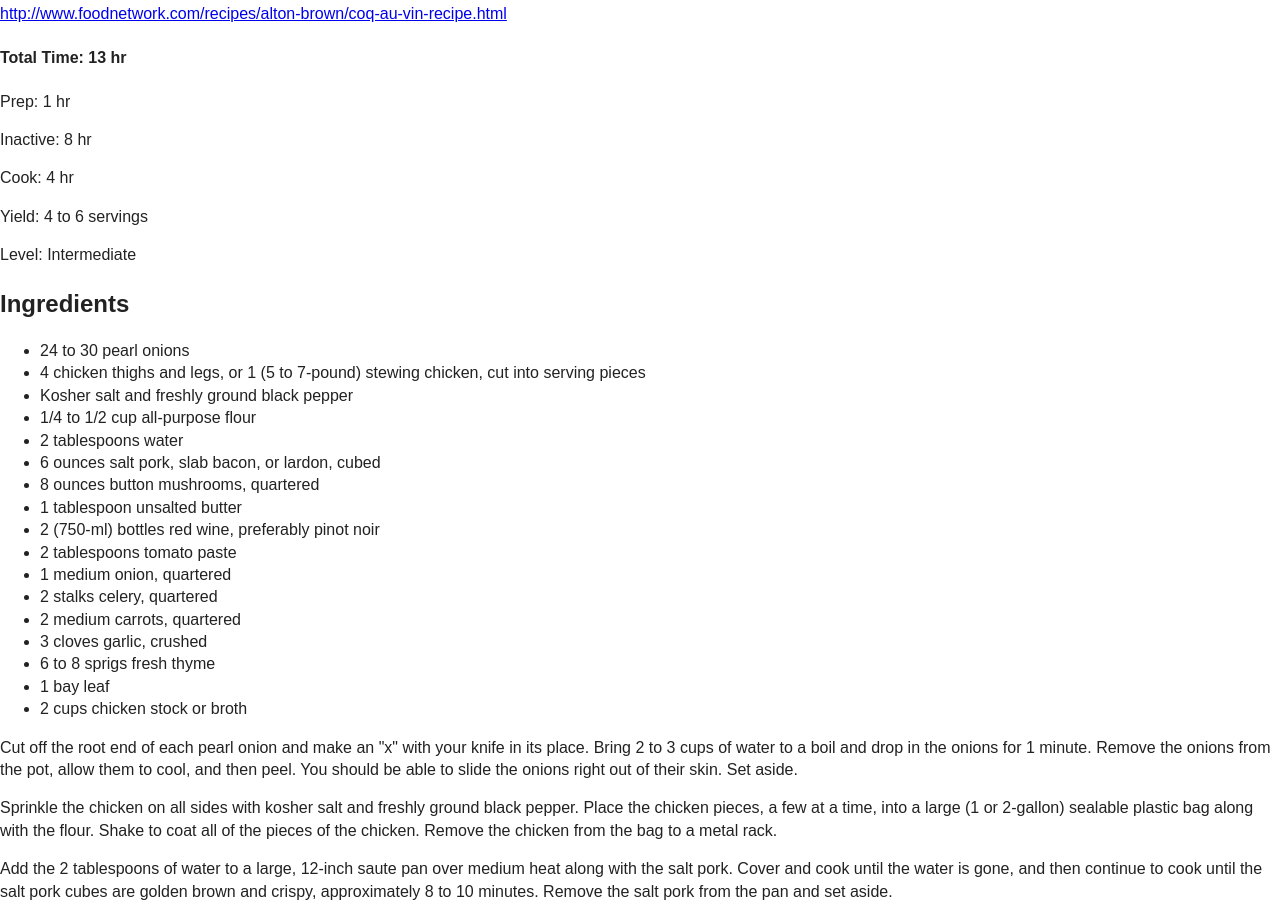
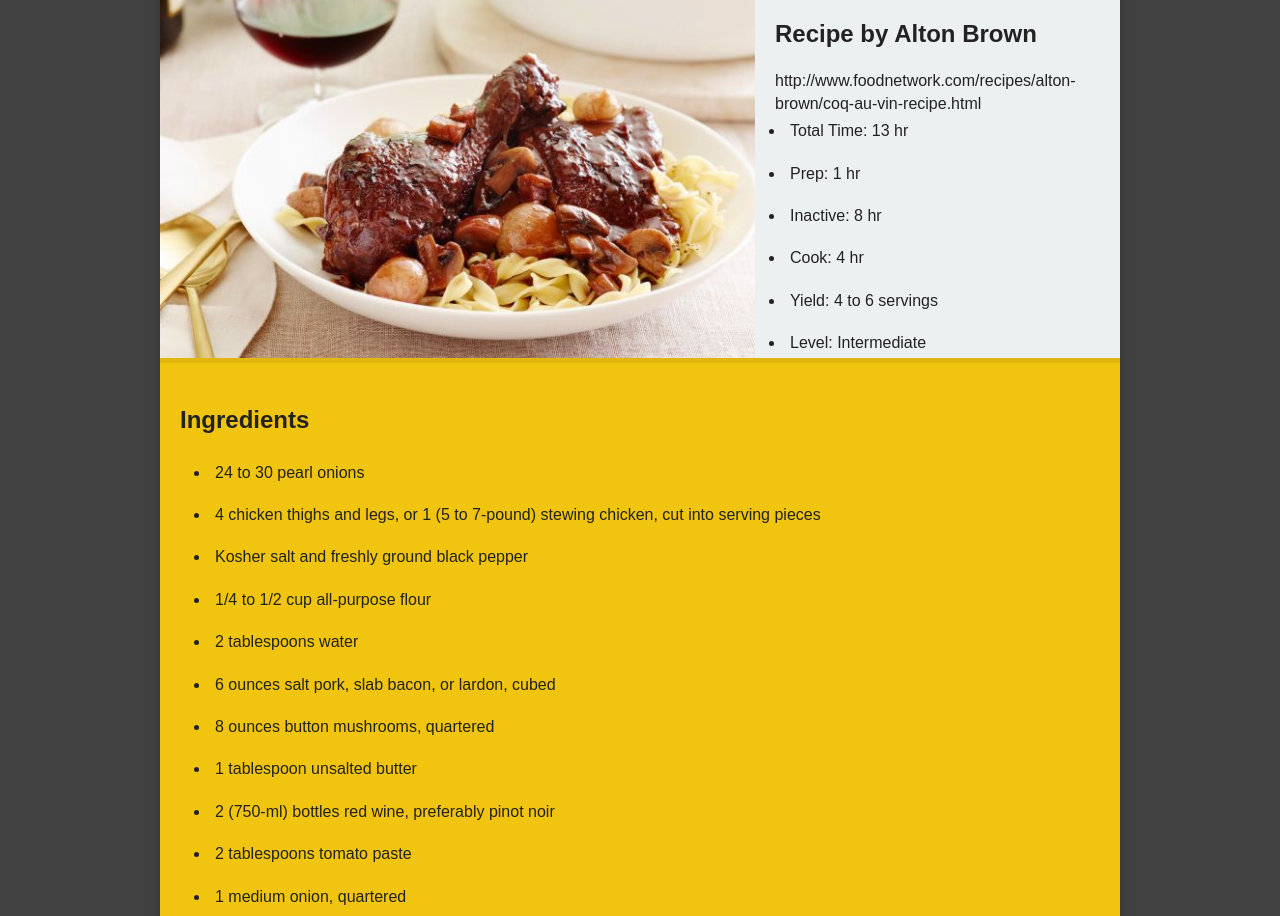
Before and after one commit to ntsummers/TC349, a plain HTML site: page week5/index.html in a window 1280 px wide. Shown: the part 128-1044 px from the top of the page. Drawn offline with nearby package versions, Linux system fonts and the light colour scheme.

Commit message:
Week5 Lab upload

```diff
--- a/week5/css/main.css
+++ b/week5/css/main.css
@@ -97,16 +97,89 @@ textarea {
    Author's custom styles
    ========================================================================== */
 
+body {
+	background: #424242;
+/*	background: #FCFFF5;*/
+}
+
+.wrap {
+	margin: 0 auto;
+	width: 960px;
+}
 
 
+.recipe {
+	background: #fff;
+	border-radius: 5px;
+	box-shadow: 0 0 15px rgba(0,0,0,.2);
+	margin-top: 40px;
+}
 
+.recipe img {
+	display: block;
+	width: 595px;
+	float:left;
+	border-top-left-radius: 5px;
+}
 
+.recipe .recipe-meta {
+	width: 365px;
+	float: left;
+	border-top-right-radius: 5px;
+	display: block;
+	height: 446px;
+	background-color: #ecf0f1;
+}
 
+.recipe .recipe-meta h1 {
+	padding: 20px;
+	background: #d35400;
+	margin: 0;
+	color: #fff;
+	border-top-right-radius: 5px;
+}
 
+.recipe .recipe-meta h2, .recipe .recipe-meta p {
+	margin: 20px 0 0 0;
+	padding: 0 20px;
+}
 
+/*.recipe .recipe-meta h1 {
+	padding: 20px;
+	background: #d35400;
+	margin: 0;
+	color: #fff;
+	border-top-right-radius: 5px;
+}*/
 
+.ingredients {
+	clear: both;
+	padding: 20px;
+	background: #f1c40f;
+	border-top: 5px solid #e1b70f;
+}
 
+.directions {
+	padding: 20px;
+	border-top: 5px solid #f3f3f3;
+}
 
+ul, ol {
+	padding: 0;
+	margin: 0 0 0 30px;
+}
+
+li {
+	margin: 0 0 10px 0;
+	padding: 5px;
+}
+
+.note {
+	background: #ecf0f1;
+	padding: 20px;
+	border-bottom-right-radius:5px;
+	border-bottom-left-radius:5px;
+}
 
 
 
--- a/week5/index.html
+++ b/week5/index.html
@@ -17,27 +17,28 @@
         <script src="js/vendor/modernizr-2.6.2.min.js"></script>
     </head>
     <body>
-        <!--[if lt IE 7]>
-            <p class="browsehappy">You are using an <strong>outdated</strong> browser. Please <a href="http://browsehappy.com/">upgrade your browser</a> to improve your experience.</p>
-        <![endif]-->
+		<div class="wrap">
+        	<article class="recipe" id="recipe-1">
+                <img src="img/frenchCoq.jpg"/>
+                <!-- Food Network: http://www.foodnetwork.com/recipes/alton-brown/coq-au-vin-recipe.html -->
 
-        <header>
+                <section class="recipe-meta">
                     <h1> Coq au Vin </h1>
-            <h4> Recipe by Alton Brown </h4>
-            <a href="http://www.foodnetwork.com/recipes/alton-brown/coq-au-vin-recipe.html"> http://www.foodnetwork.com/recipes/alton-brown/coq-au-vin-recipe.html </a>
-        </header>
+                    <h2> Recipe by Alton Brown </h2>
+                    <p> http://www.foodnetwork.com/recipes/alton-brown/coq-au-vin-recipe.html </p>
 
-        <section id="Prep">
-            <h4> Total Time: 13 hr </h4>
-            <p> Prep: 1 hr      </p>
-            <p> Inactive: 8 hr  </p>
-            <p> Cook: 4 hr      </p>
+                    <ul>
+                        <li> Total Time: 13 hr </li>
+                        <li> Prep: 1 hr      </li>
+                        <li> Inactive: 8 hr  </li>
+                        <li> Cook: 4 hr      </li>
 
-            <p class="YieldAndLevel"> Yield: 4 to 6 servings </p>
-            <p class="YieldAndLevel"> Level: Intermediate    </p>
+                        <li> Yield: 4 to 6 servings </li>
+                        <li> Level: Intermediate    </li>
+                    </ul>
                 </section>
 
-        <section id="Ingredients">
+                <section class="ingredients">
                     <h2> Ingredients </h2>
                     <ul>
                         <li>    24 to 30 pearl onions </li>
@@ -60,30 +61,33 @@
                     </ul>
                 </section>
 
-        <section id="Directions">
-            <p> Cut off the root end of each pearl onion and make an "x" with your knife in its place. Bring 2 to 3 cups of water to a boil and drop in the onions for 1 minute. Remove the onions from the pot, allow them to cool, and then peel. You should be able to slide the onions right out of their skin. Set aside. </p>
+                <section class="directions">
+                    <ol>
+                        <li> Cut off the root end of each pearl onion and make an "x" with your knife in its place. Bring 2 to 3 cups of water to a boil and drop in the onions for 1 minute. Remove the onions from the pot, allow them to cool, and then peel. You should be able to slide the onions right out of their skin. Set aside. </li>
 
-            <p> Sprinkle the chicken on all sides with kosher salt and freshly ground black pepper. Place the chicken pieces, a few at a time, into a large (1 or 2-gallon) sealable plastic bag along with the flour. Shake to coat all of the pieces of the chicken. Remove the chicken from the bag to a metal rack. </p>
+                        <li> Sprinkle the chicken on all sides with kosher salt and freshly ground black pepper. Place the chicken pieces, a few at a time, into a large (1 or 2-gallon) sealable plastic bag along with the flour. Shake to coat all of the pieces of the chicken. Remove the chicken from the bag to a metal rack. </li>
 
-            <p> Add the 2 tablespoons of water to a large, 12-inch saute pan over medium heat along with the salt pork. Cover and cook until the water is gone, and then continue to cook until the salt pork cubes are golden brown and crispy, approximately 8 to 10 minutes. Remove the salt pork from the pan and set aside. </p>
+                        <li> Add the 2 tablespoons of water to a large, 12-inch saute pan over medium heat along with the salt pork. Cover and cook until the water is gone, and then continue to cook until the salt pork cubes are golden brown and crispy, approximately 8 to 10 minutes. Remove the salt pork from the pan and set aside. </li>
 
-            <p> In the same pan, using the remaining fat, add the pearl onions, sprinkle with salt and pepper, and saute until lightly brown, approximately 8 to 10 minutes. Remove the onions from the pan and set aside. Next, brown the chicken pieces on each side until golden brown, working in batches if necessary to not overcrowd the pan. Transfer the chicken into a 7 to 8-quart enameled cast iron Dutch oven. </p>
+                        <li> In the same pan, using the remaining fat, add the pearl onions, sprinkle with salt and pepper, and saute until lightly brown, approximately 8 to 10 minutes. Remove the onions from the pan and set aside. Next, brown the chicken pieces on each side until golden brown, working in batches if necessary to not overcrowd the pan. Transfer the chicken into a 7 to 8-quart enameled cast iron Dutch oven. </li>
 
-            <p> Add the mushrooms to the same 12-inch saute pan, adding the 1 tablespoon of butter if needed, and saute until they give up their liquid, approximately 5 minutes. Store the onions, mushrooms and pork in an airtight container in the refrigerator until ready to use. </p>
+                        <li> Add the mushrooms to the same 12-inch saute pan, adding the 1 tablespoon of butter if needed, and saute until they give up their liquid, approximately 5 minutes. Store the onions, mushrooms and pork in an airtight container in the refrigerator until ready to use. </li>
 
-            <p> Pour off any remaining fat and deglaze the pan with approximately 1 cup of the wine. Pour this into the Dutch oven along with the chicken stock, tomato paste, quartered onion, carrots, celery, garlic, thyme, and bay leaf. Add all of the remaining wine. Cover and refrigerate overnight. </p>
+                        <li> Pour off any remaining fat and deglaze the pan with approximately 1 cup of the wine. Pour this into the Dutch oven along with the chicken stock, tomato paste, quartered onion, carrots, celery, garlic, thyme, and bay leaf. Add all of the remaining wine. Cover and refrigerate overnight. </li>
 
-            <p> The next day, preheat the oven to 325 degrees F. </p>
+                        <li> The next day, preheat the oven to 325 degrees F. </li>
 
-            <p> Place the chicken in the oven and cook for 2 to 2 1/2 hours, or until the chicken is tender. Maintain a very gentle simmer and stir occasionally. </p>
+                        <li> Place the chicken in the oven and cook for 2 to 2 1/2 hours, or until the chicken is tender. Maintain a very gentle simmer and stir occasionally. </li>
 
-            <p> Once the chicken is done, remove it to a heatproof container, cover, and place it in the oven to keep warm. Strain the sauce in a colander and remove the carrots, onion, celery, thyme, garlic, and bay leaf. Return the sauce to the pot, place over medium heat, and reduce by 1/3. Depending on how much liquid you actually began with, this should take 20 to 45 minutes. </p>
+                        <li> Once the chicken is done, remove it to a heatproof container, cover, and place it in the oven to keep warm. Strain the sauce in a colander and remove the carrots, onion, celery, thyme, garlic, and bay leaf. Return the sauce to the pot, place over medium heat, and reduce by 1/3. Depending on how much liquid you actually began with, this should take 20 to 45 minutes. </li>
 
-            <p> Once the sauce has thickened, add the pearl onions, mushrooms, and pork and cook for another 15 minutes or until the heated through. Taste and adjust seasoning if necessary, remove from the heat, add the chicken and serve. Serve over egg noodles, if desired. </p>
+                        <li> Once the sauce has thickened, add the pearl onions, mushrooms, and pork and cook for another 15 minutes or until the heated through. Taste and adjust seasoning if necessary, remove from the heat, add the chicken and serve. Serve over egg noodles, if desired. </li>
+                    </ol>
+                </section>
 
-            <p> Cook’s Note: If the sauce is not thick enough at the end of reducing, you may add a mixture of equal parts butter and flour kneaded together. Start with 1 tablespoon of each. Whisk this into the sauce for 4 to 5 minutes and repeat, if necessary. </p>
-
-        </section>
+                <p class="note"><em> Cook’s Note: If the sauce is not thick enough at the end of reducing, you may add a mixture of equal parts butter and flour kneaded together. Start with 1 tablespoon of each. Whisk this into the sauce for 4 to 5 minutes and repeat, if necessary. </em></p>
+        	</article> <!-- End article class recipe -->
+        </div> <!-- End div class wrap -->
 
 
 
```
Also changed, not shown: week5/img/frenchCoq.jpg (added). Lines whose indentation alone changed are shown as unchanged.
